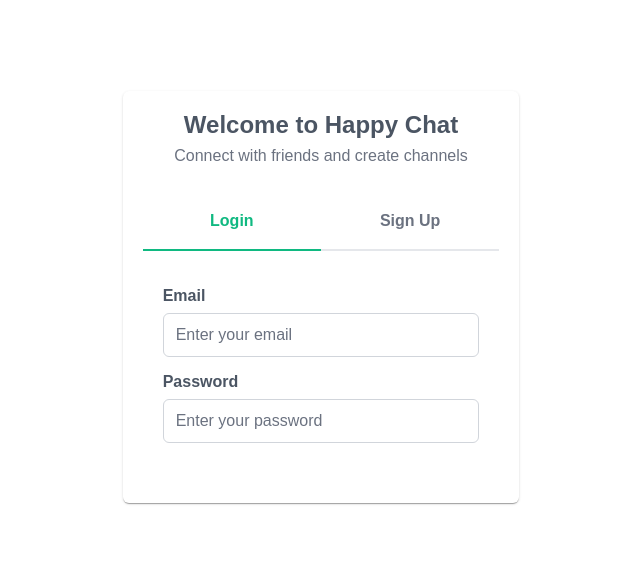
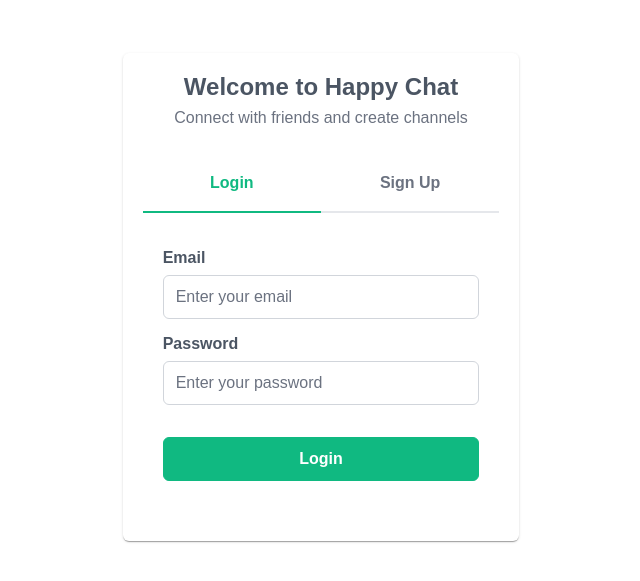
Before and after one commit to vladimirvaca/happy-chat-fe, a React (Vite) app: page / in a window 1280 px wide. Shown: the part 103-684 px from the top of the page, without its empty margins (319-959 px from the left). Built offline with nearby package versions, Linux system fonts and the light colour scheme; a web font is replaced by a local one.

Commit message:
Added login button in login form

```diff
--- a/src/components/LoginForm/LoginForm.tsx
+++ b/src/components/LoginForm/LoginForm.tsx
@@ -1,5 +1,6 @@
 import InputFieldContainer from '@components/InputFieldContainer/InputFieldContainer.tsx';
 import { InputText } from 'primereact/inputtext';
+import { Button } from 'primereact/button';
 
 const LoginForm = () => {
   return (
@@ -12,6 +13,7 @@ const LoginForm = () => {
         <label htmlFor="password"><strong>Password</strong></label>
         <InputText type="text" id="password" placeholder="Enter your password" />
       </InputFieldContainer>
+      <Button className="login-button" label="Login" />
     </>);
 };
 
--- a/src/pages/auth/AuthForm/AuthFormStyles.css
+++ b/src/pages/auth/AuthForm/AuthFormStyles.css
@@ -6,3 +6,8 @@
 .p-tabview-nav-link {
   justify-content: center;
 }
+
+.login-button {
+  margin-top: 4vh;
+  width: 100%;
+}
```
